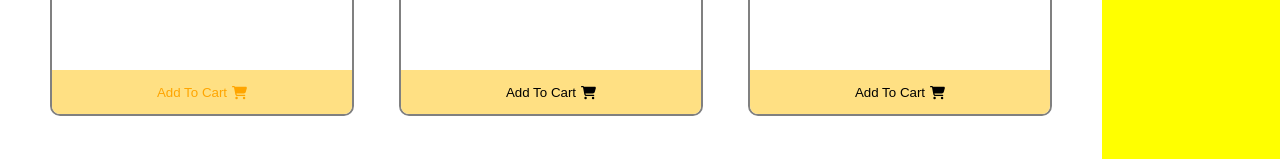
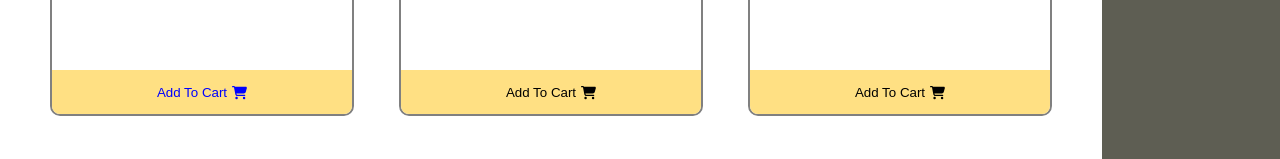
Before and after one commit to myewebgit/lucky-one, a React (Create React App) app: page / in a window 1280 px wide. In both pictures the pointer is over the button 202 px from the left and 670 px from the top of the page. Shown: the part 578-737 px from the top of the page. Built offline with nearby package versions, Linux system fonts and the light colour scheme.

Commit message:
forth commit

```diff
--- a/src/Components/Product/Product.css
+++ b/src/Components/Product/Product.css
@@ -45,5 +45,5 @@
     margin-right: 5px;
 }
 .button-cart:hover{
-    color: orange ;
+    color: blue ;
 }
--- a/src/Components/Shop/Shop.css
+++ b/src/Components/Shop/Shop.css
@@ -9,7 +9,7 @@
     margin:100px 50px;
 }
 .cart-container{
-    background-color: yellow;
+    background-color: rgb(94, 94, 83);
 }
 @media only screen and (max-width: 600px) {
     .products-container{
```
Also changed, not shown: src/Components/Cart/Cart.js (+9 -0 lines).
